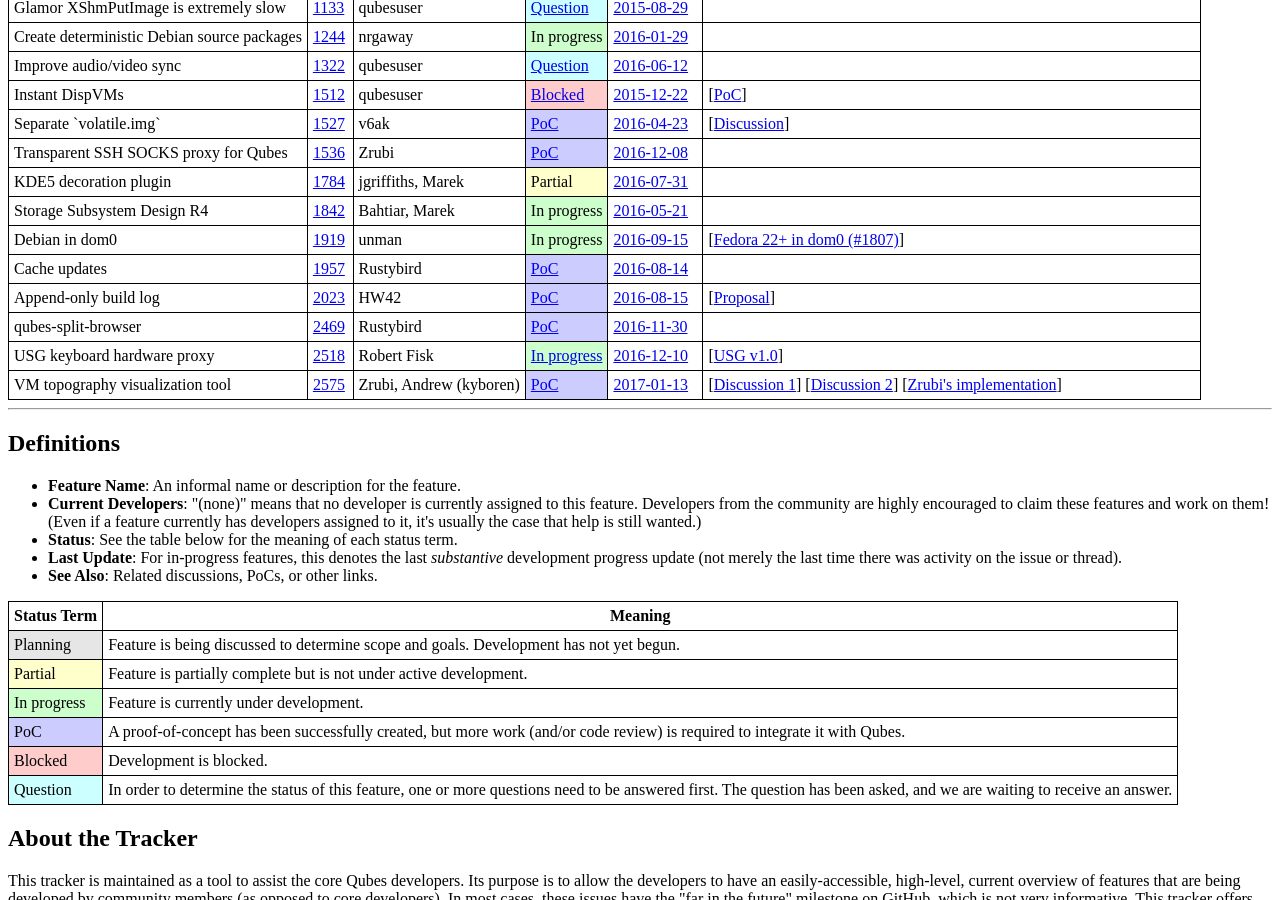
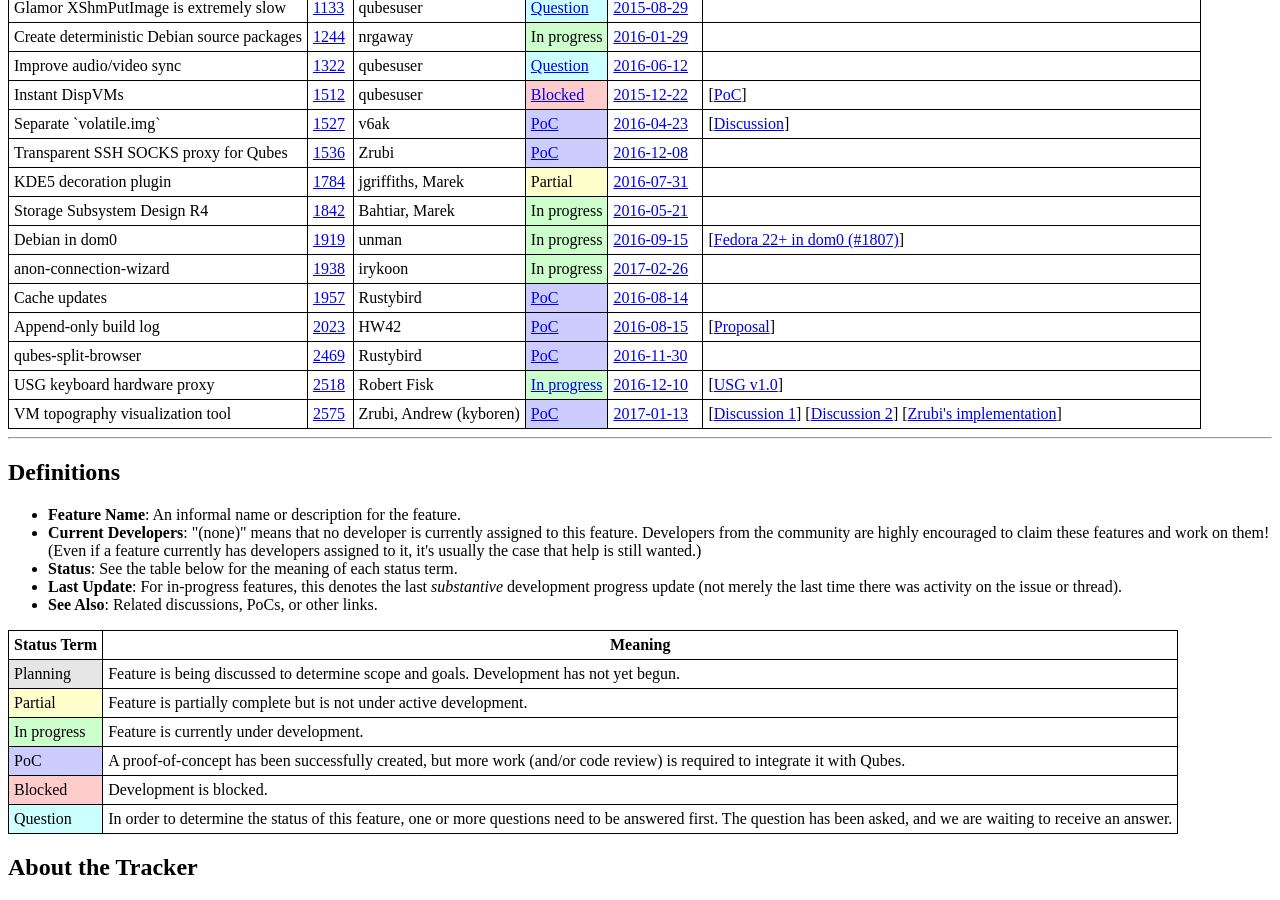
Before and after one commit to QubesOS/qubes-issues, a Jekyll site: the page built from index.md, in a window 1280 px wide and 900 px high, scrolled down 382 px. Built offline with Jekyll 4.4.1, drawn with Linux system fonts in a browser that asks for light colours.

Commit message:
Track #1938

```diff
--- a/_data/features.yml
+++ b/_data/features.yml
@@ -259,6 +259,21 @@
   - desc   :
     url    :
 
+- name   : anon-connection-wizard
+  issue  : 1938
+  devs   : irykoon
+  status :
+    term   : In progress
+    url    :
+  updated:
+    date   : 2017-02-26
+    url    : https://github.com/QubesOS/qubes-issues/issues/1938#issuecomment-282627252
+  info   :
+  - desc   :
+    url    :
+  - desc   :
+    url    :
+
 - name   : Cache updates
   issue  : 1957
   devs   : Rustybird
```
